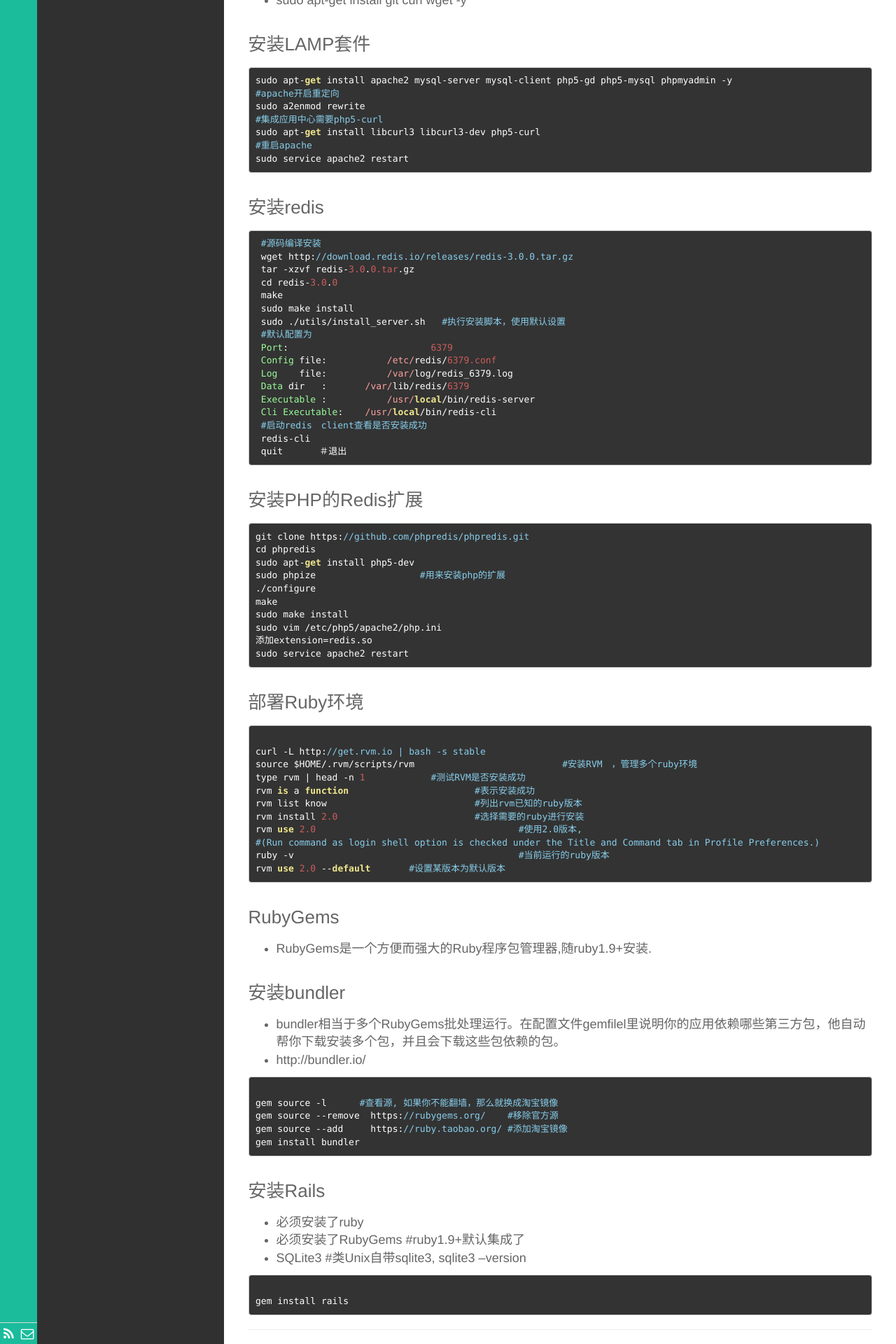
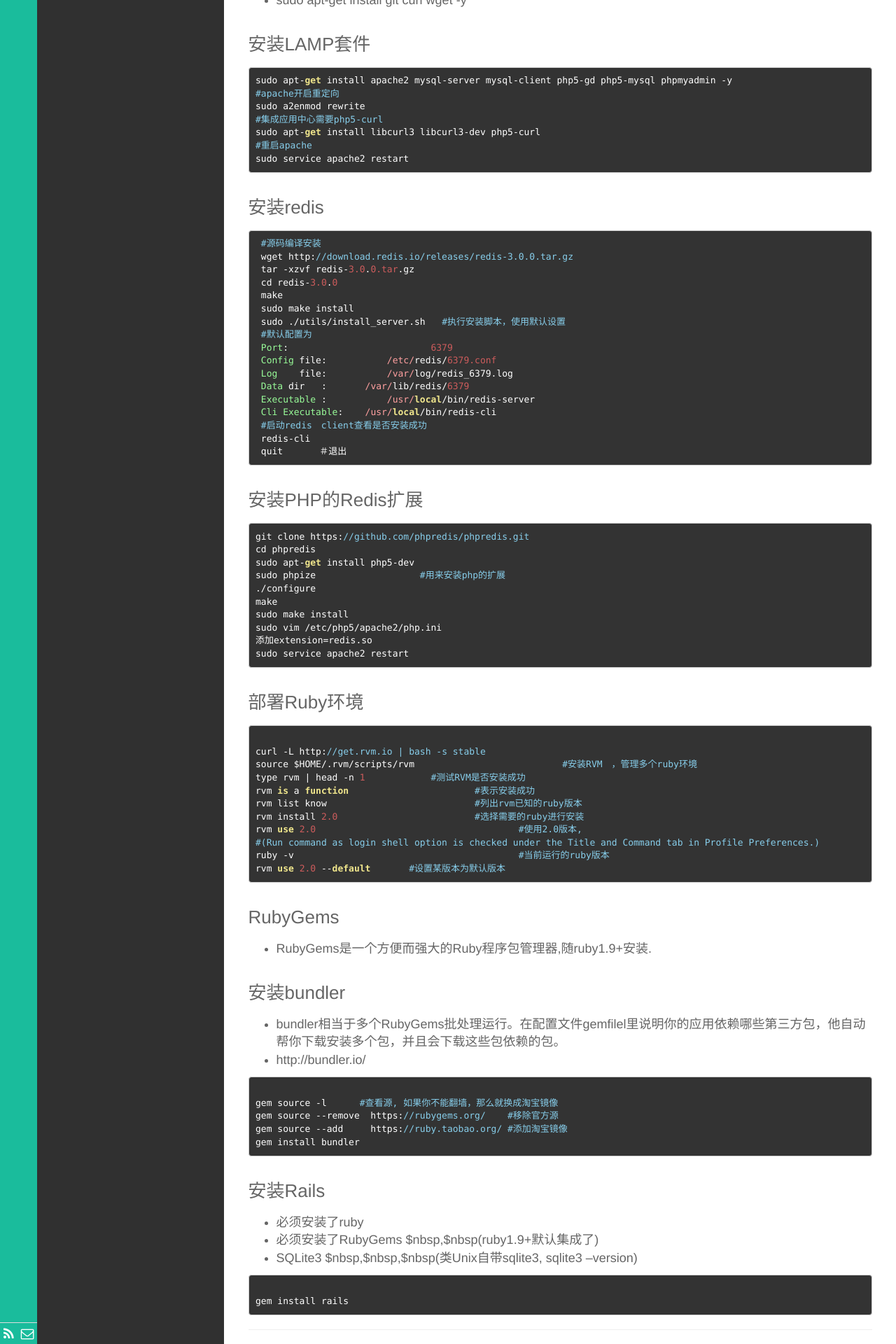
Before and after one commit to codergma/codergma.github.io, a Jekyll site: the page built from _posts/技术/2015-11-16-smaryun-config.md, in a window 1280 px wide. Shown: the part 1142-3062 px from the top of the page at 70% size. Built offline with Jekyll 4.4.1, drawn with Linux system fonts in a browser that asks for light colours; Markdown is read by kramdown in place of the engine named in the settings; comment, search, counter and statistics services are not loaded.

Commit message:
ubuntu开发环境部署

````diff
--- a/_posts/技术/2015-11-16-smaryun-config.md
+++ b/_posts/技术/2015-11-16-smaryun-config.md
@@ -136,8 +136,8 @@
 ###安装Rails
 
 - 必须安装了ruby
-- 必须安装了RubyGems    #ruby1.9+默认集成了
-- SQLite3   		  #类Unix自带sqlite3, sqlite3 --version
+- 必须安装了RubyGems  $nbsp,$nbsp(ruby1.9+默认集成了)
+- SQLite3  $nbsp,$nbsp,$nbsp(类Unix自带sqlite3, sqlite3 --version)
 
 ```
 
````
